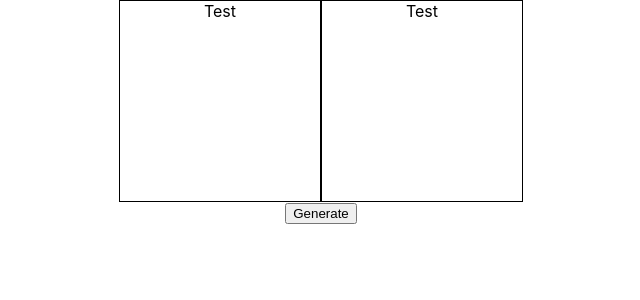
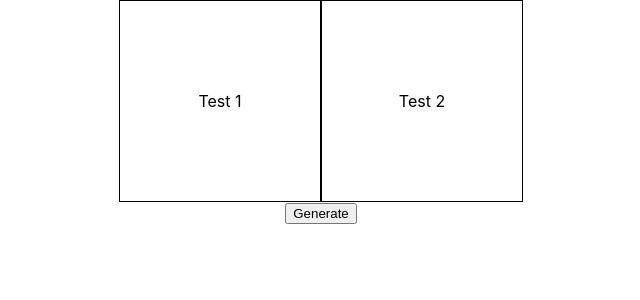
Before and after one commit to georgeflug/playing-card-belly-band-generator, a React (Create React App) app: page / in a window 1280 px wide. Shown: the top 300 px of the page, without its empty margins (319-959 px from the left). Built offline with nearby package versions, Linux system fonts and the light colour scheme; what @react-pdf/renderer would draw is missing.

Commit message:
Add text to band tiles

```diff
--- a/src/form/BellyBandTile.tsx
+++ b/src/form/BellyBandTile.tsx
@@ -3,12 +3,21 @@ import { useEditBellyBand } from '../redux/editTileRedux'
 
 export const BellyBandTile = (props: { band: BellyBandSpec }) => {
   const { editBellyBand } = useEditBellyBand()
+  const { band } = props
 
   return (
-    <div style={{display: 'inline-block', border: '1px solid', height: '200px', width: '200px', cursor: 'pointer'}}
-      onClick={() => editBellyBand(props.band)}
+    <div style={{
+      display: 'inline-block',
+      border: '1px solid',
+      height: '200px',
+      lineHeight: '200px',
+      width: '200px',
+      cursor: 'pointer',
+      textAlign: 'center',
+    }}
+      onClick={() => editBellyBand(band)}
     >
-      Test
+        { band.text }
     </div>
   )
 }
```
